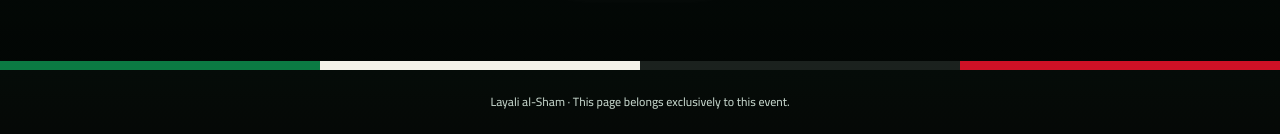
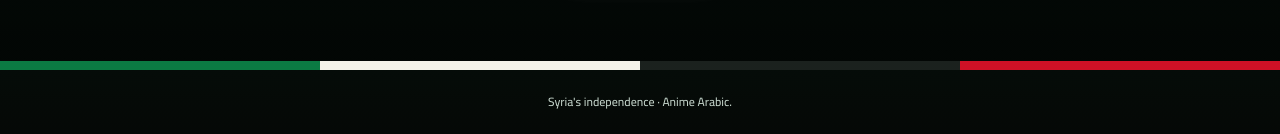
Before and after one commit to paularodalv/EventosCuentasRegresivas, a plain HTML site: page events/siria-2026/actividad-3/index.html in a window 1280 px wide. Shown: the part 785-919 px from the top of the page. Drawn offline with Linux system fonts and the light colour scheme.

Commit message:
Update footer text in index.html

```diff
--- a/events/siria-2026/actividad-3/index.html
+++ b/events/siria-2026/actividad-3/index.html
@@ -62,7 +62,7 @@
       </div>
     </section>
   </main>
-  <footer class="ev-footer">Layali al-Sham · This page belongs exclusively to this event.</footer>
+  <footer class="ev-footer">Syria's independence · Anime Arabic.</footer>
   <script src="../../../assets/countdown.js"></script>
 </body>
 </html>
```
